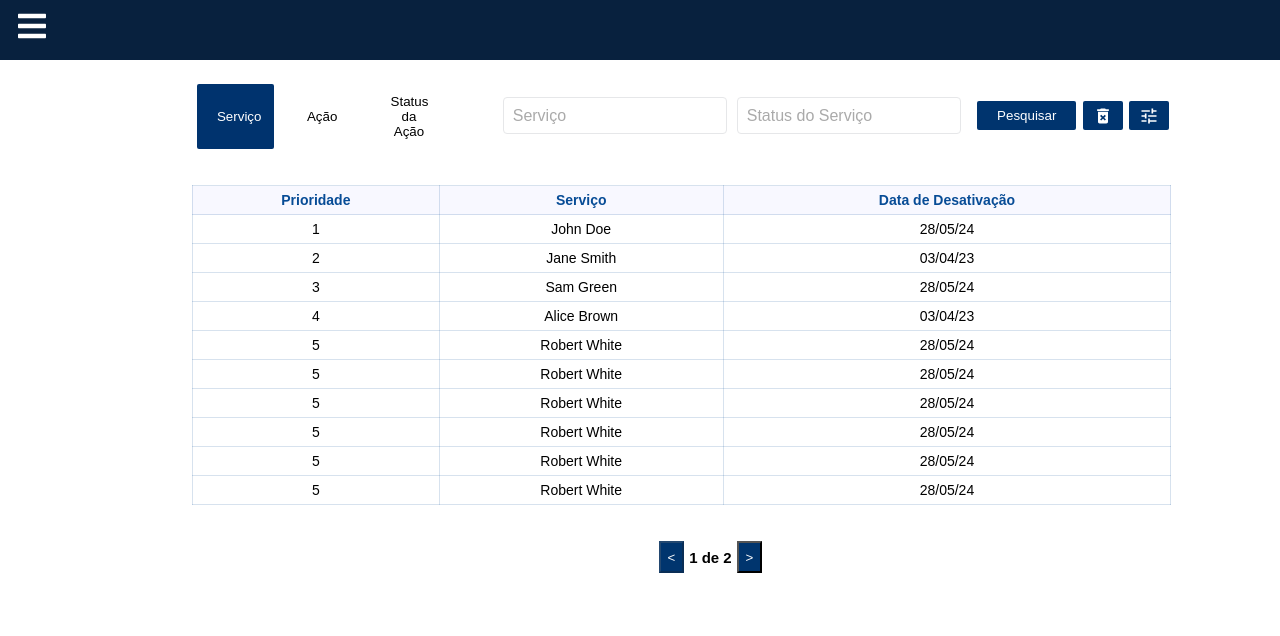
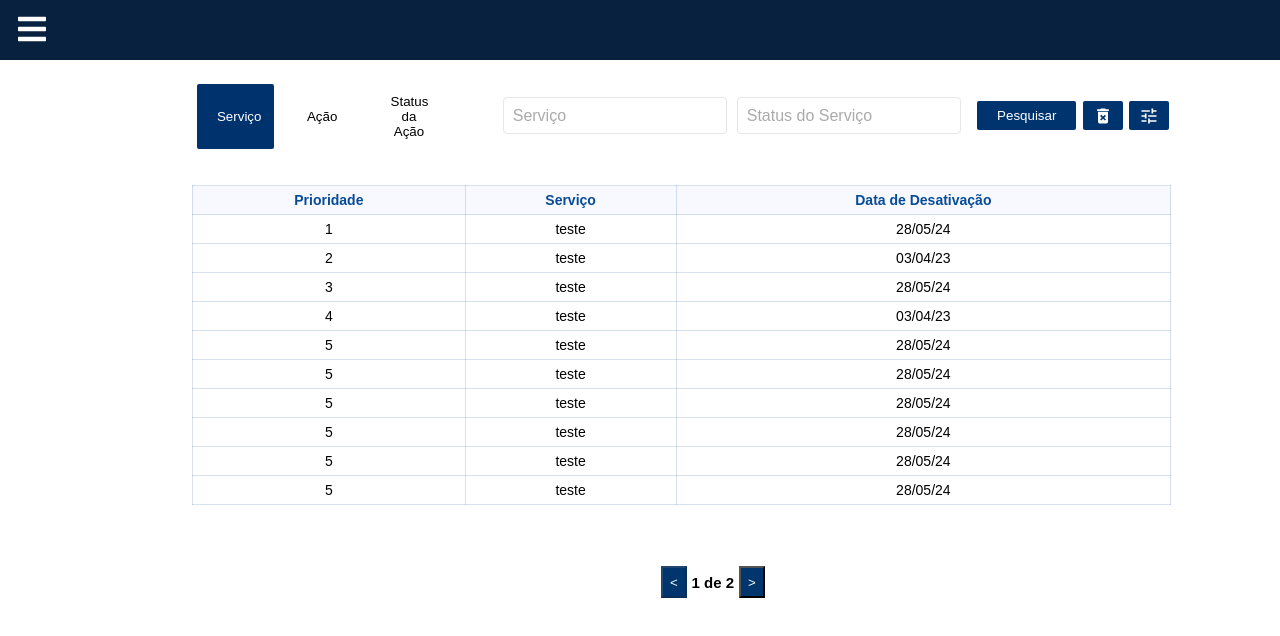
Before and after one commit to RafaelCamposTXR/sistema-gestao-parametros, a React (Create React App) app: page /gestaocampos in a window 1280 px wide. Shown: the top 636 px of the page. Built offline with nearby package versions, Linux system fonts and the light colour scheme.

Commit message:
atualizando valores da tabela

```diff
--- a/src/components/gestaoservico/GestaoServico.jsx
+++ b/src/components/gestaoservico/GestaoServico.jsx
@@ -26,82 +26,82 @@ function GestaoServico({ activeTab }) {
     () => [
       {
         id: 1,
-        servico: 'John Doe',
+        servico: 'teste',
         data: '28/05/24',
       },
       {
         id: 2,
-        servico: 'Jane Smith',
+        servico: 'teste',
         data: '03/04/23',
       },
       {
         id: 3,
-        servico: 'Sam Green',
+        servico: 'teste',
         data: '28/05/24',
       },
       {
         id: 4,
-        servico: 'Alice Brown',
+        servico: 'teste',
         data: '03/04/23',
       },
       {
         id: 5,
-        servico: 'Robert White',
+        servico: 'teste',
         data: '28/05/24',
       },
       {
         id: 5,
-        servico: 'Robert White',
+        servico: 'teste',
         data: '28/05/24',
       },
       {
         id: 5,
-        servico: 'Robert White',
+        servico: 'teste',
         data: '28/05/24',
       },
       {
         id: 5,
-        servico: 'Robert White',
+        servico: 'teste',
         data: '28/05/24',
       },
       {
         id: 5,
-        servico: 'Robert White',
+        servico: 'teste',
         data: '28/05/24',
       },
       {
         id: 5,
-        servico: 'Robert White',
+        servico: 'teste',
         data: '28/05/24',
       },
       {
         id: 5,
-        servico: 'Robert White',
+        servico: 'teste',
         data: '28/05/24',
       },
       {
         id: 5,
-        servico: 'Robert White',
+        servico: 'teste',
         data: '28/05/24',
       },
       {
         id: 5,
-        servico: 'Robert White',
+        servico: 'teste',
         data: '28/05/24',
       },
       {
         id: 5,
-        servico: 'Robert White',
+        servico: 'teste',
         data: '28/05/24',
       },
       {
         id: 5,
-        servico: 'Robert White',
+        servico: 'teste',
         data: '28/05/24',
       },
       {
         id: 5,
-        servico: 'Robert White',
+        servico: 'teste',
         data: '28/05/24',
       },
     ],
--- a/src/components/sidebartailwind/sidebar.css
+++ b/src/components/sidebartailwind/sidebar.css
@@ -7,6 +7,7 @@
 }
 
 .menu-bars {
+  margin-top: 0.4rem;
   margin-left: 1rem;
   font-size: 2rem;
   background: none;
@@ -38,6 +39,7 @@
   height: 60px;
 }
 
+
 .nav-text a {
   text-decoration: none;
   color: #f5f5f5;
@@ -60,6 +62,9 @@
 }
 
 .navbar-toggle {
+  position: relative;
+  top: -2vh;
+  left: -0.6vw;
   background-color: #00346e;
   width: 100%;
   height: 80px;
--- a/src/components/tabela/Tabela.css
+++ b/src/components/tabela/Tabela.css
@@ -20,7 +20,10 @@
 }
 
 .pagination {
-  margin-top: 10px;
+  position: absolute;
+  top: 450px;
+  margin-top: 4vh;
+  margin-left: 45%;
   display: flex;
   justify-content: center;
   align-items: center;
```
